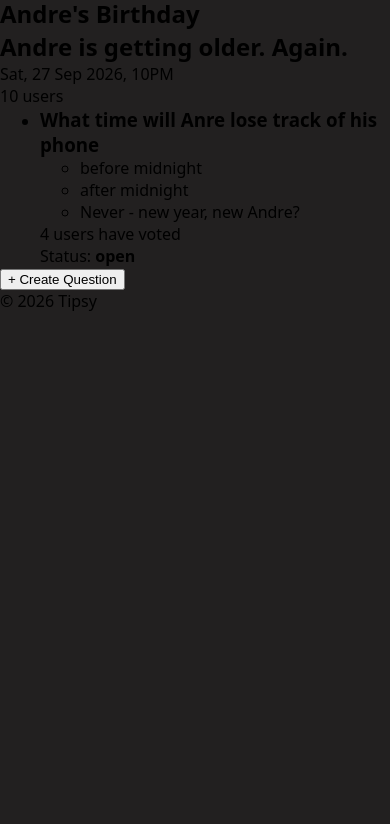
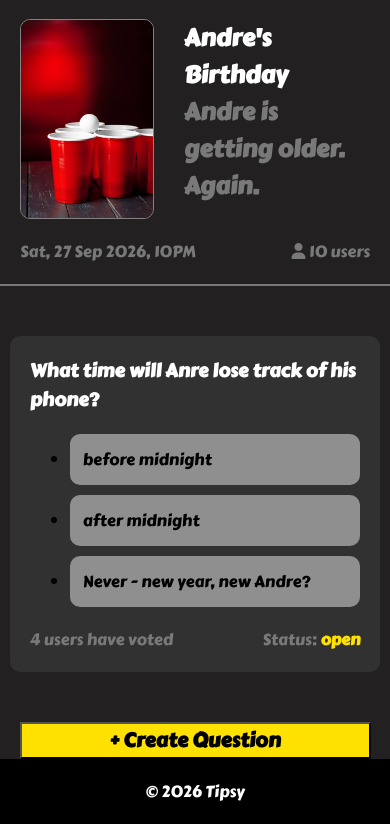
Before and after one commit to emiduran05/tipsy, a website: page public/event.html in a window 390 px wide. Shown: the part 68-892 px from the top of the page. Before the commit the page ends 844 px from the top, so only its background shows below. Drawn offline with Linux system fonts and the light colour scheme; a web font is replaced by a local one.

Commit message:
event styles

```diff
--- a/public/css/style.css
+++ b/public/css/style.css
@@ -227,7 +227,7 @@ main{
     }
 }
 
-/*Login*/
+/* end of Login*/
 
 
 /*Register*/
@@ -427,6 +427,144 @@ main{
     }
 }
 
+@media (max-width: 500px) {
+    .register_main_intro {
+        min-height: 160px;
+    }
+
+    .box1,
+    .box2,
+    .box3 {
+        width: 95px;
+        height: 95px;
+        font-size: 12px;
+        padding: 10px;
+    }
+
+    .box1 {
+        left: calc(50% - 47.5px);
+        top: 25px;
+        rotate: -20deg;
+        z-index: 3;
+    }
+
+    .box2 {
+        left: calc(25% - 47.5px);
+        top: 45px;
+        rotate: -12deg;
+        z-index: 2;
+    }
+
+    .box3 {
+        left: calc(75% - 47.5px);
+        top: 45px;
+        rotate: 12deg;
+        z-index: 2;
+    }
+}
+
+/*end of register*/
+
+
+/*event*/
+
+.main_event{
+    display: flex;
+    flex-direction: column;
+    gap: 50px;
+}
+
+.event-display{
+    display: flex;
+    flex-direction: column;
+    gap: 20px;
+}
+
+.event-display-container{
+    display: flex;
+    flex-direction: row;
+    justify-content: center;
+    gap: 30px;
+    align-items: start;
+
+    img{
+        width: 200px;
+        height: 200px;
+        object-fit: cover;
+        border-radius: 10px;
+        border: 1px solid #818181;
+    }
+}
+
+
+.container-text{
+    h1{
+        color: #fff;
+    }
+
+    h2{
+        color: #797979;
+    }
+}
+
+
+.event-info{
+    display: flex;
+    justify-content: space-between;
+    time, p{
+        color: #797979;
+    }
+
+}
+
+.event-display{
+    padding: 20px;
+    border-bottom: 2px solid #797979;
+}
+
+.poll-showcase{
+    background-color: #313131;
+    width: 95%;
+    border-radius: 10px;
+    padding: 20px;
+    margin: 0 auto;
+    display: flex;
+    flex-direction: column;
+    gap: 20px;
+
+    .extra-info{
+        display: flex;
+        justify-content: space-between;
+        color: #797979;
+        strong{
+            color: #FFE100
+        }
+    }
+    ul{
+        display: flex;
+        flex-direction: column;
+        gap: 10px;
+    }
+
+        li{
+            padding: 13px;
+            background-color: #8F8F8F;
+            border-radius: 10px;
+        }
+
+    h3{
+        color: #fff;
+    }
+}
+
+.createq-btn{
+    background-color: #FFE100;
+    font-size: 20px;
+    font-weight: 700;
+    font-family: "Carter One", system-ui;
+    width: 90%;
+    margin: 0 auto;
+}
     .footer{
         display: flex;
         justify-content: center;
--- a/public/event.html
+++ b/public/event.html
@@ -1,40 +1,58 @@
 <!DOCTYPE html>
 <html lang="en">
+
 <head>
     <meta charset="UTF-8">
     <meta name="viewport" content="width=device-width, initial-scale=1.0">
+    <link rel="preconnect" href="https://fonts.googleapis.com">
+    <link rel="preconnect" href="https://fonts.gstatic.com" crossorigin>
+    <script src="https://kit.fontawesome.com/dd1616d30f.js" crossorigin="anonymous"></script>
+    <link
+        href="https://fonts.googleapis.com/css2?family=Amatic+SC:wght@400;700&family=Anton+SC&family=Carter+One&family=Chewy&family=Comic+Neue:ital,wght@0,300;0,400;0,700;1,300;1,400;1,700&family=Creepster&family=Inter:ital,opsz,wght@0,14..32,100..900;1,14..32,100..900&family=Open+Sans:ital,wght@0,300..800;1,300..800&family=Pixelify+Sans:wght@400..700&family=Roboto:ital,wght@0,100..900;1,100..900&display=swap"
+        rel="stylesheet">
+    <link rel="stylesheet" href="./css/style.css">
     <title>Tipsy</title>
-    <link rel="stylesheet" media="all" href="css/style.css">
 </head>
+
 <body>
-     <header>
+    <header class="header">
+        <i class="fa-solid fa-bars"></i>
         <h1>Tipsy</h1>
     </header>
 
-    <body>
+    <main class="main_event">
         <section class="event-display">
-            <img src="css/img/event-image-png" alt="Picture of a party">
-            <h1>Andre's Birthday</h1>
-            <h2>Andre is getting older. Again.</h2>
-            <time datetime="2026-12-18">Sat, 27 Sep 2026, 10PM</time>
-            <p>10 users</p>
+            <div class="event-display-container">
+                <img src="media/cups.jpg" alt="Picture of a party">
+
+                <div class="container-text">
+                    <h1>Andre's Birthday</h1>
+                    <h2>Andre is getting older. Again.</h2>
+                </div>
+
+            </div>
+
+            <div class="event-info">
+                <time datetime="2026-12-18">Sat, 27 Sep 2026, 10PM</time>
+                <p> <i class="fa-solid fa-user"></i> 10 users</p>
+            </div>
+
         </section>
 
 
         <section class="poll-showcase">
-            <ul>
-                <li class="poll-card">
-                    <h3>What time will Anre lose track of his phone</h3>
+
+                    <h3>What time will Anre lose track of his phone?</h3>
                     <ul>
                         <li>before midnight</li>
                         <li>after midnight</li>
                         <li>Never - new year, new Andre?</li>
                     </ul>
-                    <p>4 users have voted</p>
-                    <p>Status: <strong>open</strong></p>
-                </li>
-            </ul>
-            <button type="button" popovertarget="create-poll-popup">+ Create Question</button>
+                    <div class="extra-info">
+                        <p>4 users have voted</p>
+                        <p>Status: <strong>open</strong></p>
+                    </div>
+
 
             <!-- HIDDEN, opened by button -->
             <div id="create-poll-popup" popover>
@@ -58,10 +76,14 @@
                 </form>
             </div>
         </section>
-    </body>
 
-    <footer>
+                    <button type="button" class="createq-btn" popovertarget="create-poll-popup">+ Create Question</button>
+
+    </main>
+
+    <footer class="footer">
         <p>© 2026 Tipsy</p>
     </footer>
 </body>
+
 </html>
```
Also changed, not shown: public/media/cups.jpg (added).
